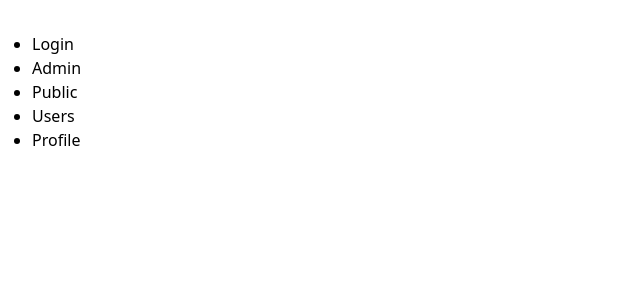
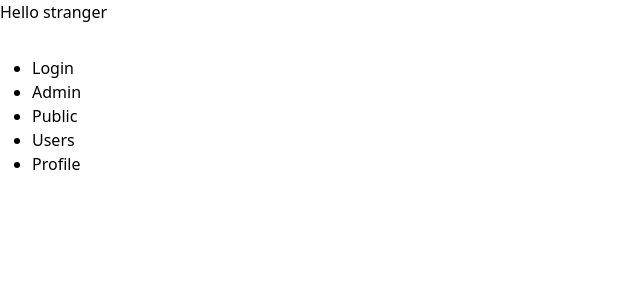
Before and after one commit to Tyrone-Ward/jwt_express_react, a React (Vite) app in the folder ui/: page / in a window 1280 px wide. Shown: the top 300 px of the page, without its empty margins (0-640 px from the left). Built offline with nearby package versions, Linux system fonts and the light colour scheme.

Commit message:
fix names

```diff
--- a/ui/src/layouts/RootLayout.jsx
+++ b/ui/src/layouts/RootLayout.jsx
@@ -3,7 +3,7 @@ import { useEffect, useState } from 'react'
 import { useLocation } from 'react-router-dom'
 import { jwtDecode } from "jwt-decode"
 import { useNavigate } from "react-router-dom"
-import { useIsLoggedIn, useSetUserName, useSetIsLoggedIn, useSetUserRole } from '../stores/auth/auth.store'
+import { useIsLoggedIn, useSetUserName, useSetIsLoggedIn, useSetUserRole, useSetUserId } from '../stores/auth/auth.store'
 import { authApi } from '../api'
 
 const RootLayout = () => {
@@ -11,6 +11,7 @@ const RootLayout = () => {
   const location = useLocation()
   const setUserName = useSetUserName()
   const setUserRole = useSetUserRole()
+  const setUserId = useSetUserId()
   const loginState = useIsLoggedIn()
   const setLoggedInState = useSetIsLoggedIn()
 
@@ -30,8 +31,10 @@ const RootLayout = () => {
         console.log('logged in status', loginState)
         // console.log(response)
         const decoded = jwtDecode(token)
+        console.log(decoded)
         setUserName(decoded.username)
         setUserRole(decoded.role)
+        setUserId(decoded.id)
       } catch (err) {
         console.log(err)
         if (err.status === 401) {
--- a/ui/src/pages/HomePage.jsx
+++ b/ui/src/pages/HomePage.jsx
@@ -1,9 +1,15 @@
 import React from 'react'
 import { Link } from "react-router-dom";
+import { useIsLoggedIn, useUsername } from '../stores/auth/auth.store';
 
 const HomePage = () => {
+  const username = useUsername()
+  const loggedIn = useIsLoggedIn()
+  console.log(loggedIn)
+
   return (
     <div>
+      <h1>Hello {loggedIn ? username : 'stranger'}</h1>
         <div>
             <ul className="m-8 list-disc">
                 <li>
--- a/ui/src/pages/ProfilePage.jsx
+++ b/ui/src/pages/ProfilePage.jsx
@@ -28,9 +28,7 @@ const ProfilePage = () => {
           <div className="px-4 py-6 sm:grid sm:grid-cols-3 sm:gap-4 sm:px-0">
             <dt className="text-sm/6 font-medium text-gray-900">Bio</dt>
             <dd className="mt-1 text-sm/6 text-gray-700 sm:col-span-2 sm:mt-0">
-              Fugiat ipsum ipsum deserunt culpa aute sint do nostrud anim incididunt cillum culpa consequat. Excepteur
-              qui ipsum aliquip consequat sint. Sit id mollit nulla mollit nostrud in ea officia proident. Irure nostrud
-              pariatur mollit ad adipisicing reprehenderit deserunt qui eu.
+            Lorem ipsum dolor sit amet, consectetur adipisicing elit. Sapiente dolorem praesentium sit nam. Voluptas ab maxime nulla itaque commodi repellat quidem rerum ipsam distinctio nostrum ipsum, similique expedita fugit soluta!
             </dd>
           </div>
         </dl>
--- a/ui/src/stores/auth/auth.store.js
+++ b/ui/src/stores/auth/auth.store.js
@@ -16,13 +16,14 @@ export const useAuthStore = create((set) => ({
 }))
 
 // Actions
+export const useSetUserName = () => useAuthStore((state) => state.setUserName)
+export const useSetUserRole = () => useAuthStore((state) => state.setUserRole)
+export const useSetUserId = () => useAuthStore((state) => state.setUserId)
+export const useSetIsLoggedIn = () => useAuthStore((state) => state.setIsLoggedIn)
 export const useUserLogout = () => useAuthStore((state) => state.userLogout)
-export const useSetIsLoggedIn = () => useAuthStore((state) => state.setIsLoggedIn)
-export const useSetUserName = () => useAuthStore((state) => state.setUserName)
-export const useSetUserRole = () => useAuthStore((state) => state.setuserRole)
-export const useSetUserId = () => useAuthStore((state) => state.setUserId)
 
 // Hooks
-export const useIsLoggedIn = () => useAuthStore((state) => state.isLoggedIn)
 export const useUsername = () => useAuthStore((state) => state.userName)
 export const useUserRole = () => useAuthStore((state) => state.userRole)
+export const useUserId = () => useAuthStore((state) => state.userId)
+export const useIsLoggedIn = () => useAuthStore((state) => state.isLoggedIn)
```
